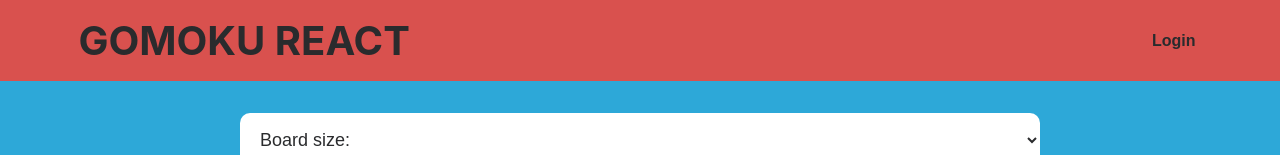
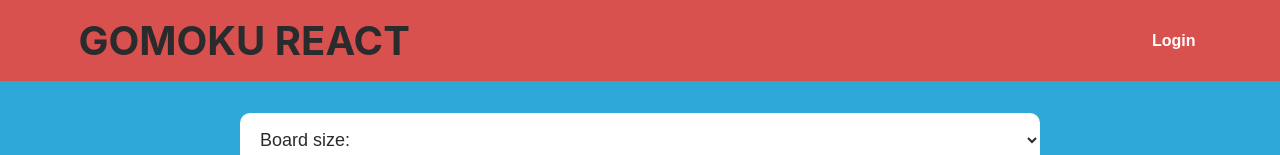
Before and after one commit to bld47282/gomoku-react, a React (Create React App) app: page / in a window 1280 px wide. In both pictures the pointer is over the button "Login". Shown: the top 155 px of the page. Built offline with nearby package versions, Linux system fonts and the light colour scheme.

Commit message:
Add header text animation

```diff
--- a/src/components/Header.module.css
+++ b/src/components/Header.module.css
@@ -1,3 +1,8 @@
+@keyframes hovertext {
+    from {color: #2A2B2DFF;}
+    to {color: white;}
+}
+
 .header {
     font-size: 2.5rem;
     padding: 1rem;
@@ -29,3 +34,9 @@
     font-weight: 700;
     cursor: pointer;
 }
+
+.action:hover {
+    color: white;
+    animation-name: hovertext;
+    animation-duration: 1s;
+}
```
